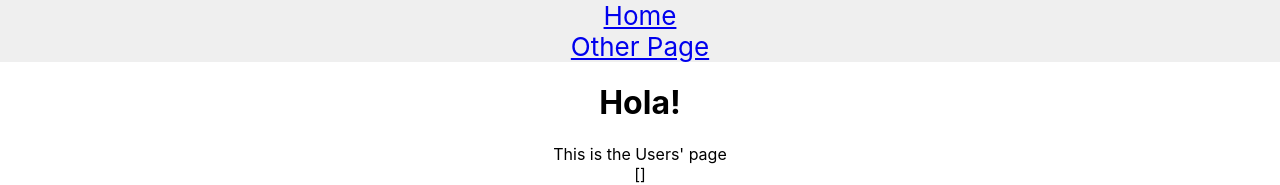
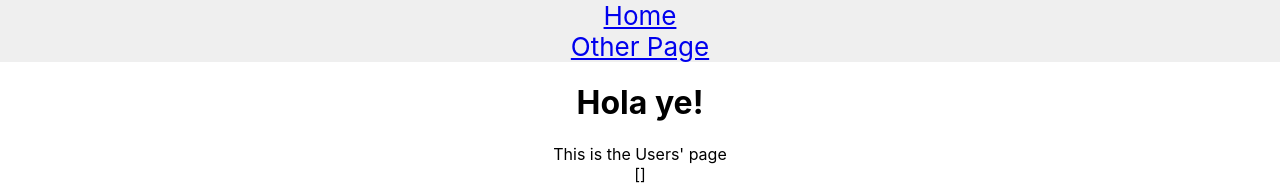
Before and after one commit to ubersensei/unstable, a React (Create React App) app in the folder client/: page / in a window 1280 px wide. Shown: the top 185 px of the page. Built offline with nearby package versions, Linux system fonts and the light colour scheme; no server answers.

Commit message:
can wait lah for db to charge up

```diff
--- a/client/src/App.js
+++ b/client/src/App.js
@@ -14,7 +14,7 @@ class App extends Component {
             <Link to="/otherpage">Other Page</Link>
           </header>
           <div>
-            <h1>Hola!</h1>
+            <h1>Hola ye!</h1>
             <Route exact path="/" component={Users} />
             <Route path="/otherpage" component={OtherPage} />
           </div>
```
Also changed, not shown: 2 other files (tests, documents, lock files or other folders).
